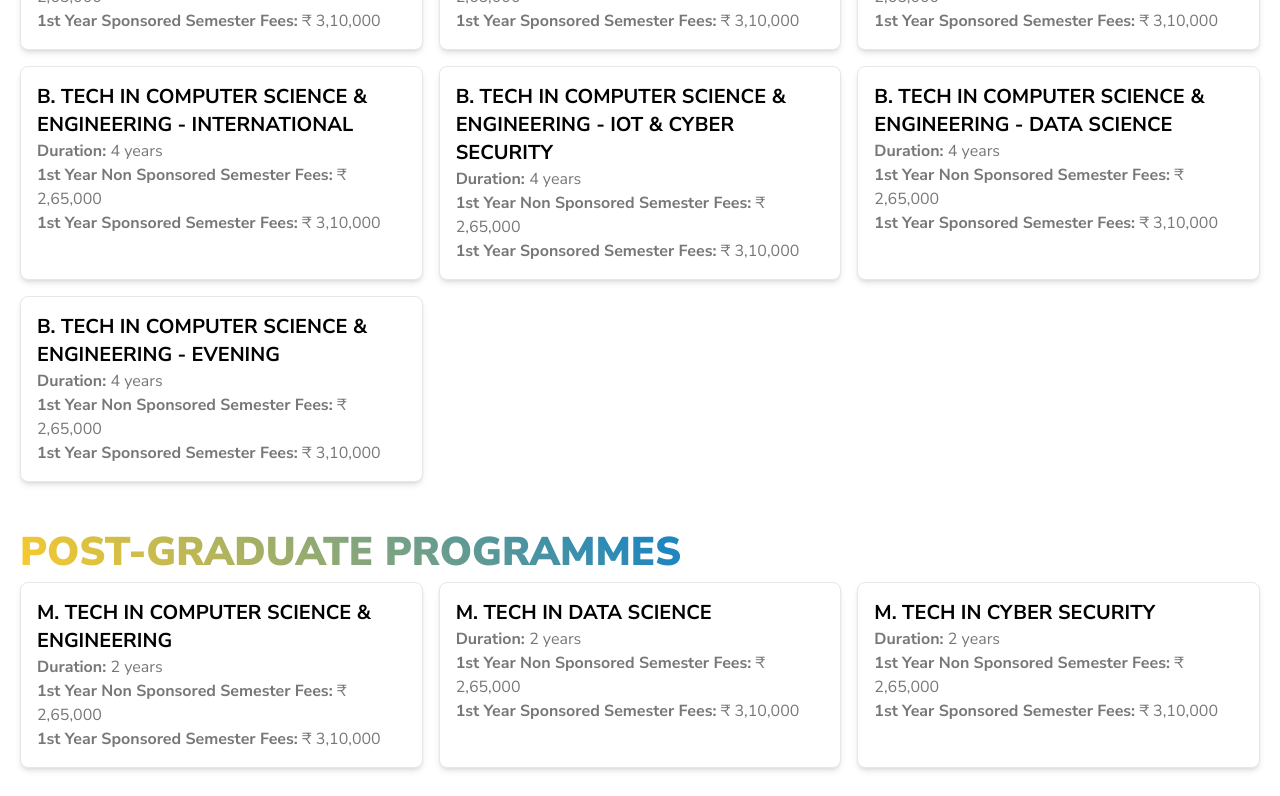
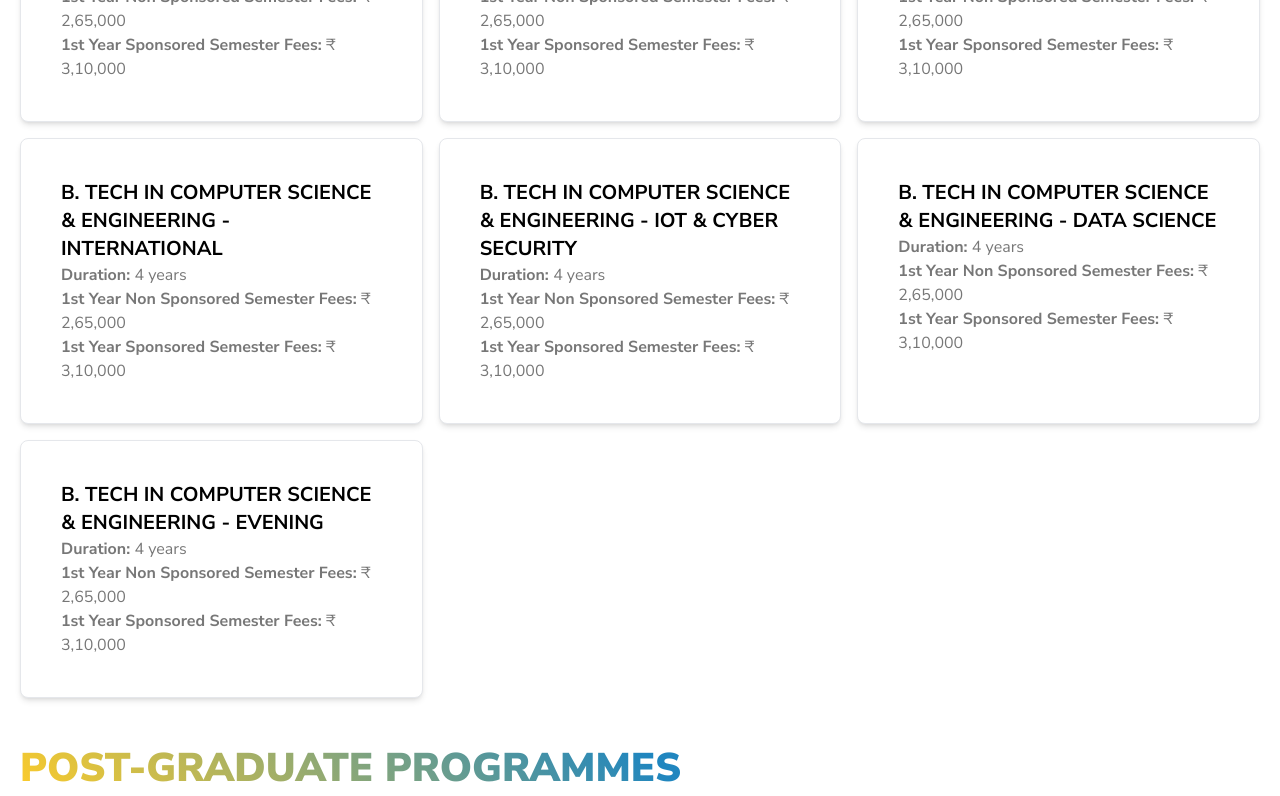
Before and after one commit to adityatrips/asetcse, a Next.js app: page /programs in a window 1280 px wide. Shown: the part 440-1236 px from the top of the page. Built offline with nearby package versions, Linux system fonts and the light colour scheme.

Commit message:
increased font size

```diff
--- a/app/programs/page.jsx
+++ b/app/programs/page.jsx
@@ -75,7 +75,7 @@ export default function page() {
 					return (
 						<div
 							key={index}
-							className='border p-4 rounded-lg shadow-md bg-white'
+							className='border p-10 rounded-lg shadow-md bg-white'
 						>
 							<h1 className='uppercase font-bold text-xl'>{program.name}</h1>
 							<p className='text-[#777]'>
@@ -104,7 +104,7 @@ export default function page() {
 					return (
 						<div
 							key={index}
-							className='border p-4 rounded-lg shadow-md bg-white'
+							className='border p-10 rounded-lg shadow-md bg-white'
 						>
 							<h1 className='uppercase font-bold text-xl'>{program.name}</h1>
 							<p className='text-[#777]'>
```
